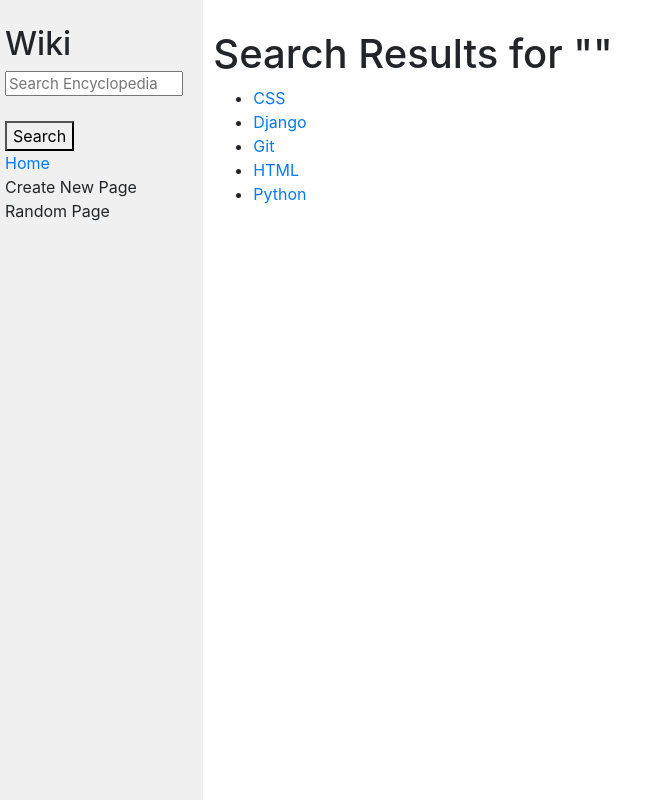
After one commit to christianmarrtinez/wiki, a Django app: page /search in a window 1280 px wide. The commit adds this page. Shown: the whole page, without its empty margins (0-667 px from the left). Run offline with Django 3.2, Linux system fonts and the light colour scheme; some libraries are stand-ins or nearby versions.

Commit message:
Add search.html and search query functionality

```diff
--- a/encyclopedia/static/encyclopedia/styles.css
+++ b/encyclopedia/static/encyclopedia/styles.css
@@ -25,6 +25,7 @@
     width: 100%;
     font-size: 15px;
     line-height: 15px;
+    margin-bottom: 25px;
 }
 
 .sidebar {
--- a/encyclopedia/templates/encyclopedia/layout.html
+++ b/encyclopedia/templates/encyclopedia/layout.html
@@ -12,8 +12,9 @@
         <div class="row">
             <div class="sidebar col-lg-2 col-md-3">
                 <h2>Wiki</h2>
-                <form>
+                <form action="{% url 'search' %}" method="get">
                     <input class="search" type="text" name="q" placeholder="Search Encyclopedia">
+                    <button type="submit">Search</button>
                 </form>
                 <div>
                     <a href="{% url 'index' %}">Home</a>
--- /dev/null
+++ b/encyclopedia/templates/encyclopedia/search.html
@@ -0,0 +1,21 @@
+{% extends "encyclopedia/layout.html" %}
+
+{% block title %}
+    Search Results
+{% endblock %}
+
+{% block body %}
+    <h1>Search Results for "{{ query }}"</h1>
+
+    {% if matches %}
+        <ul>
+            {% for entry in matches %}
+                <li>
+                    <a href="{% url 'entry_page' title=entry %}">{{ entry }}</a>
+                </li>
+            {% endfor %}
+        </ul>
+    {% else %}
+        <p>No entries found matching your query.</p>
+    {% endif %}
+{% endblock %}
--- a/encyclopedia/urls.py
+++ b/encyclopedia/urls.py
@@ -5,4 +5,6 @@
 urlpatterns = [
     path("", views.index, name="index"),
     path("wiki/<str:title>", views.entry_page, name="entry_page"),
+    path("search", views.search, name="search")
+
 ]
--- a/encyclopedia/views.py
+++ b/encyclopedia/views.py
@@ -1,4 +1,4 @@
-from django.shortcuts import render
+from django.shortcuts import render, redirect
 from django.http import HttpResponse, Http404
 from . import util
 import markdown2
@@ -23,3 +23,17 @@
     else:
         # If the entry does not exist, return a 404 error
         raise Http404("Page not found.")
+
+def search(request):
+    query = request.GET.get("q", "").lower()  # Retrieve the query from the GET request
+    entries = util.list_entries()  # Get all encyclopedia entries
+    matches = [entry for entry in entries if query in entry.lower()]  # Substring matching
+
+    if query in [entry.lower() for entry in entries]:  # Exact match
+        return redirect("entry_page", title=query.capitalize())  # Redirect to the entry page
+
+    # Render search results template with matching entries
+    return render(request, "encyclopedia/search.html", {
+        "matches": matches,
+        "query": query
+    })
```
